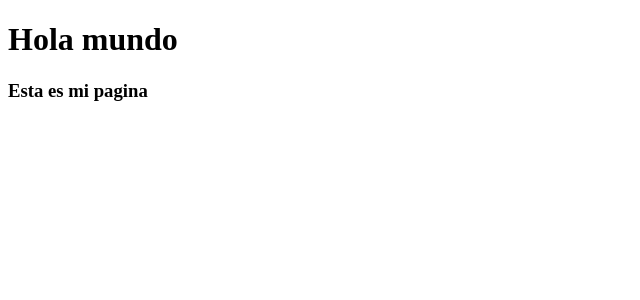
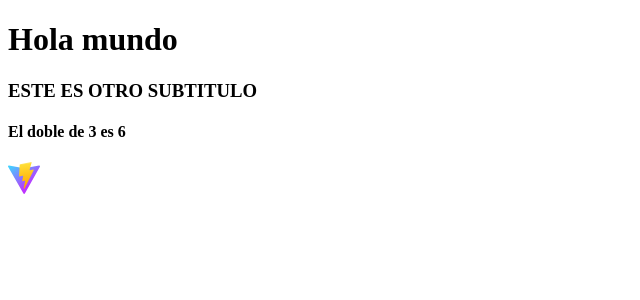
Before and after one commit to GBarrera817/react-peliculas, a React (Vite) app: page / in a window 1280 px wide. Shown: the top 300 px of the page, without its empty margins (0-640 px from the left). Built offline with nearby package versions, Linux system fonts and the light colour scheme.

Commit message:
Clase 39: Expresiones en JSX

```diff
--- a/src/App.tsx
+++ b/src/App.tsx
@@ -1,13 +1,16 @@
-// import { useEffect, useState } from 'react'
-// import './App.css'
-
 // Componente App es un componente funcional que va a retornar Interfaz de Usuario (UI)
 export default function App() {
 
+  const subtitulo = 'Este es otro subtitulo';
+  const duplicar = (valor: number) => valor * 2;
+  const imagenURL = '/vite.svg';
+
   return (
-    <div>
-       <h1>Hola mundo</h1> {/* Esto no es HTML, es JSX: permite construir UI de manera intuitiva */}
-      <h3>Esta es mi pagina</h3>
-    </div>
+    <>
+      <h1>Hola mundo</h1>
+      <h3>{subtitulo.toUpperCase()}</h3>
+      <h4>El doble de 3 es {duplicar(3)}</h4>
+      <img src={imagenURL} alt="logo_vite" />
+    </>
   );
 }
```
